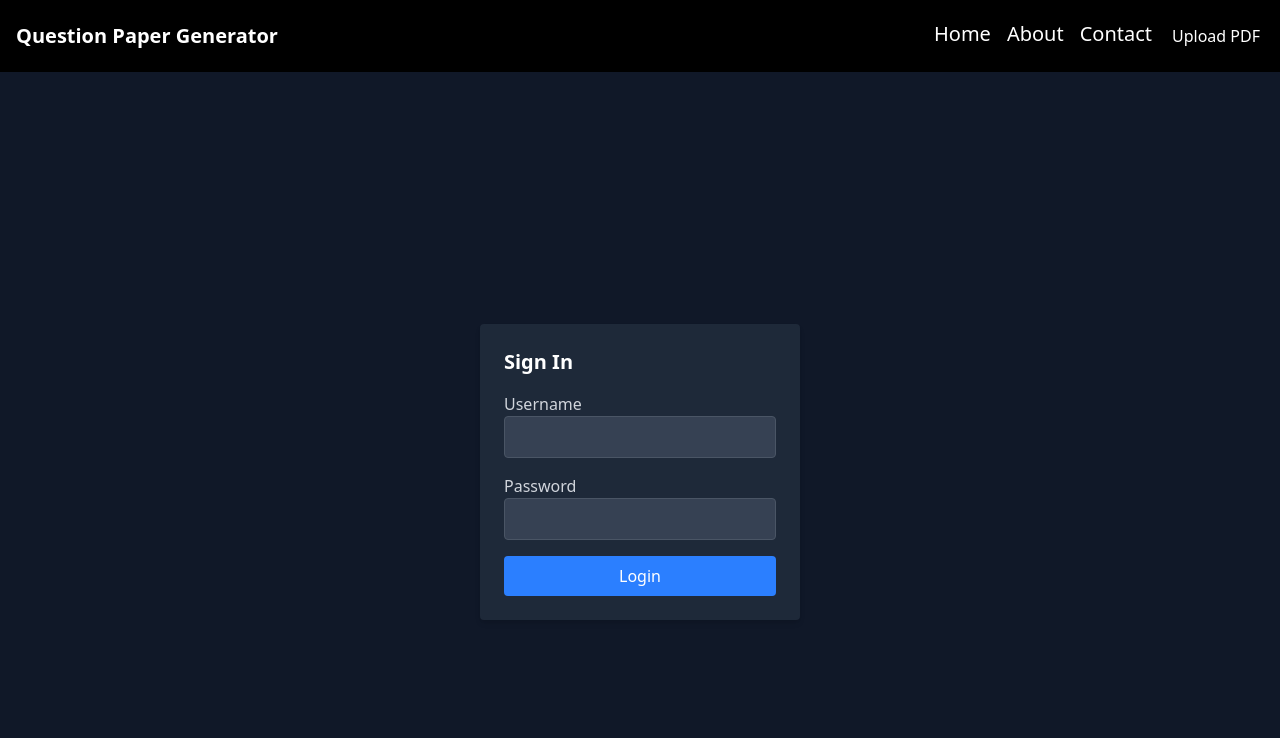
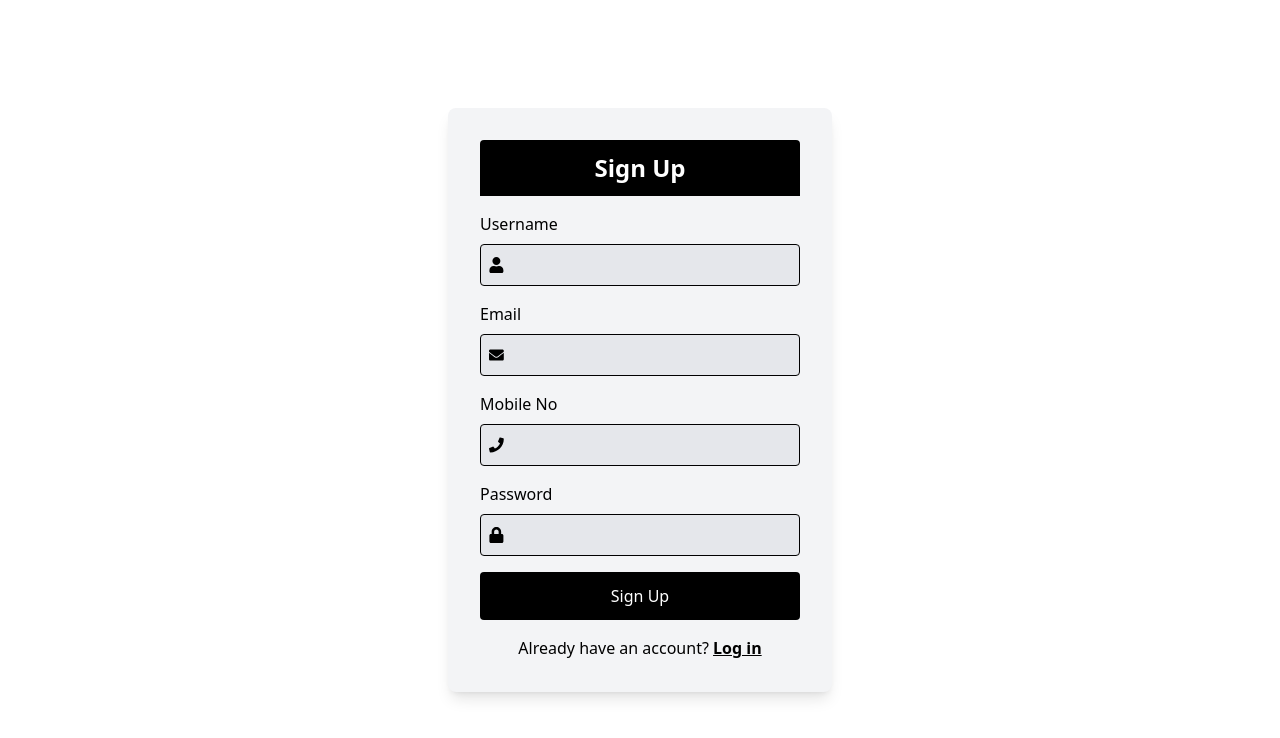
Before and after one commit to jaisanth123/Question_Paper_Generator, a React (Vite) app in the folder frontend/: page /signup in a window 1280 px wide. Shown: the top 738 px of the page. Built offline with nearby package versions, Linux system fonts and the light colour scheme.

Commit message:
signup page added

```diff
--- a/frontend/src/App.jsx
+++ b/frontend/src/App.jsx
@@ -1,9 +1,9 @@
 import { useEffect, useState } from "react";
-import { BrowserRouter as Router, Route, Routes } from "react-router-dom"; // Use Routes instead of Switch
+import { BrowserRouter as Router, Route, Routes } from "react-router-dom";
 import NavBar from "./components/NavBar";
 import QuestionPaperGenerator from "./components/QuestionPaperGenerator";
-import UserActivityTracker from "./components/utils/UserActivityTracker";
 import SignIn from "./components/auth/SignIn";
+import SignUp from "./components/auth/SignUp";
 import PdfUploader from "./components/pdf/PdfUploader";
 
 function App() {
@@ -28,17 +28,26 @@ function App() {
   return (
     <Router>
       <div className="bg-white text-black min-h-screen">
-        <NavBar />
+        {isAuthenticated && <NavBar />}
+        <Routes>
           {isAuthenticated ? (
-          <Routes>
+            <>
               <Route path="/" element={<QuestionPaperGenerator />} />
               <Route path="/upload" element={<PdfUploader />} />
               <Route path="/about" element={<div>About Page</div>} />
               <Route path="/contact" element={<div>Contact Page</div>} />
+            </>
+          ) : (
+            <>
+              <Route
+                path="/signin"
+                element={<SignIn onLogin={handleLogin} />}
+              />
+              <Route path="/signup" element={<SignUp />} />
+              <Route path="/" element={<SignIn onLogin={handleLogin} />} />
+            </>
+          )}
         </Routes>
-        ) : (
-          <SignIn onLogin={handleLogin} />
-        )}
       </div>
     </Router>
   );
--- a/frontend/src/components/auth/SignIn.jsx
+++ b/frontend/src/components/auth/SignIn.jsx
@@ -1,60 +1,75 @@
-// frontend/src/components/SignIn.jsx
 import React, { useState } from "react";
+import { FaUser, FaLock } from "react-icons/fa";
+import { Link, useNavigate } from "react-router-dom";
 
 const SignIn = ({ onLogin }) => {
   const [username, setUsername] = useState("");
   const [password, setPassword] = useState("");
   const [error, setError] = useState("");
+  const navigate = useNavigate();
 
   const handleSubmit = (e) => {
     e.preventDefault();
-    // Hardcoded credentials
     if (username === "jai" && password === "1234") {
-      // Create a simple JWT token (for demonstration purposes)
       const token = btoa(
         JSON.stringify({ username, exp: Date.now() + 3600000 })
-      ); // Expires in 1 hour
-      sessionStorage.setItem("jwtToken", token); // Store token in session storage
-      onLogin(); // Call the onLogin function passed as a prop
+      );
+      sessionStorage.setItem("jwtToken", token);
+      onLogin();
+      navigate("/"); // Redirect to home page after login
     } else {
       setError("Invalid username or password");
     }
   };
 
   return (
-    <div className="flex items-center justify-center min-h-screen bg-gray-900">
+    <div className="flex items-center justify-center min-h-screen bg-white">
       <form
         onSubmit={handleSubmit}
-        className="bg-gray-800 p-6 rounded shadow-md w-80"
+        className="bg-gray-100 p-8 rounded-lg shadow-lg w-96"
       >
-        <h2 className="text-xl font-bold mb-4 text-white">Sign In</h2>
+        <h2 className="text-2xl font-bold mb-4 text-white text-center bg-black p-3 rounded-t">
+          Sign In
+        </h2>
         {error && <p className="text-red-500">{error}</p>}
         <div className="mb-4">
-          <label className="block text-gray-300">Username</label>
+          <label className="block text-black mb-2">Username</label>
+          <div className="flex items-center border border-black bg-gray-200 p-2 rounded">
+            <FaUser className="mr-2 text-black" />
             <input
               type="text"
               value={username}
               onChange={(e) => setUsername(e.target.value)}
-            className="border border-gray-600 bg-gray-700 p-2 w-full rounded text-white"
+              className="bg-transparent border-none w-full text-black"
               required
             />
           </div>
+        </div>
         <div className="mb-4">
-          <label className="block text-gray-300">Password</label>
+          <label className="block text-black mb-2">Password</label>
+          <div className="flex items-center border border-black bg-gray-200 p-2 rounded">
+            <FaLock className="mr-2 text-black" />
             <input
               type="password"
               value={password}
               onChange={(e) => setPassword(e.target.value)}
-            className="border border-gray-600 bg-gray-700 p-2 w-full rounded text-white"
+              className="bg-transparent border-none w-full text-black"
               required
             />
           </div>
+        </div>
         <button
           type="submit"
-          className="bg-blue-500 text-white p-2 rounded w-full hover:bg-blue-600 transition"
+          className="bg-black text-white p-3 rounded w-full hover:bg-gray-800 transition"
         >
           Login
         </button>
+        <p className="mt-4 text-center">
+          New to the site?{" "}
+          <Link to="/signup" className="text-blue-500 hover:underline">
+            Sign up
+          </Link>
+        </p>
       </form>
     </div>
   );
--- /dev/null
+++ b/frontend/src/components/auth/SignUp.jsx
@@ -0,0 +1,106 @@
+import React, { useState } from "react";
+import { FaUser, FaLock, FaPhone, FaEnvelope } from "react-icons/fa"; // Import additional icons
+import { Link } from "react-router-dom"; // Import Link for navigation
+
+const SignUp = () => {
+  const [username, setUsername] = useState("");
+  const [password, setPassword] = useState("");
+  const [email, setEmail] = useState(""); // State for email
+  const [mobile, setMobile] = useState(""); // State for mobile number
+  const [error, setError] = useState("");
+
+  const handleSubmit = (e) => {
+    e.preventDefault();
+    // Handle signup logic here (e.g., API call)
+    console.log("User signed up:", { username, password, email, mobile });
+  };
+
+  return (
+    <div className="flex items-center justify-center min-h-screen bg-white">
+      <form
+        onSubmit={handleSubmit}
+        className="bg-gray-100 p-8 rounded-lg shadow-lg w-96" // Increased padding and width
+      >
+        <h2 className="text-2xl font-bold mb-4 text-white text-center bg-black p-3 rounded-t">
+          {" "}
+          {/* Increased text size and padding */}
+          Sign Up
+        </h2>
+        {error && <p className="text-red-500">{error}</p>}
+
+        <div className="mb-4">
+          <label className="block text-black mb-2">Username</label>
+          <div className="flex items-center border border-black bg-gray-200 p-2 rounded">
+            <FaUser className="mr-2 text-black" />
+            <input
+              type="text"
+              value={username}
+              onChange={(e) => setUsername(e.target.value)}
+              className="bg-transparent border-none w-full text-black"
+              required
+            />
+          </div>
+        </div>
+
+        <div className="mb-4">
+          <label className="block text-black mb-2">Email</label>
+          <div className="flex items-center border border-black bg-gray-200 p-2 rounded">
+            <FaEnvelope className="mr-2 text-black" />
+            <input
+              type="email"
+              value={email}
+              onChange={(e) => setEmail(e.target.value)}
+              className="bg-transparent border-none w-full text-black"
+              required
+            />
+          </div>
+        </div>
+
+        <div className="mb-4">
+          <label className="block text-black mb-2">Mobile No</label>
+          <div className="flex items-center border border-black bg-gray-200 p-2 rounded">
+            <FaPhone className="mr-2 text-black" />
+            <input
+              type="tel"
+              value={mobile}
+              onChange={(e) => setMobile(e.target.value)}
+              className="bg-transparent border-none w-full text-black"
+              required
+            />
+          </div>
+        </div>
+
+        <div className="mb-4">
+          <label className="block text-black mb-2">Password</label>
+          <div className="flex items-center border border-black bg-gray-200 p-2 rounded">
+            <FaLock className="mr-2 text-black" />
+            <input
+              type="password"
+              value={password}
+              onChange={(e) => setPassword(e.target.value)}
+              className="bg-transparent border-none w-full text-black"
+              required
+            />
+          </div>
+        </div>
+
+        <button
+          type="submit"
+          className="bg-black text-white p-3 rounded w-full hover:bg-gray-800 transition" // Increased button padding
+        >
+          Sign Up
+        </button>
+        <p className="mt-4 text-center">
+          Already have an account?{" "}
+          <Link to="/signin" className="text-black hover:underline">
+            <b>
+              <u>Log in</u>
+            </b>
+          </Link>
+        </p>
+      </form>
+    </div>
+  );
+};
+
+export default SignUp;
```
Lines whose indentation alone changed are shown as unchanged.
